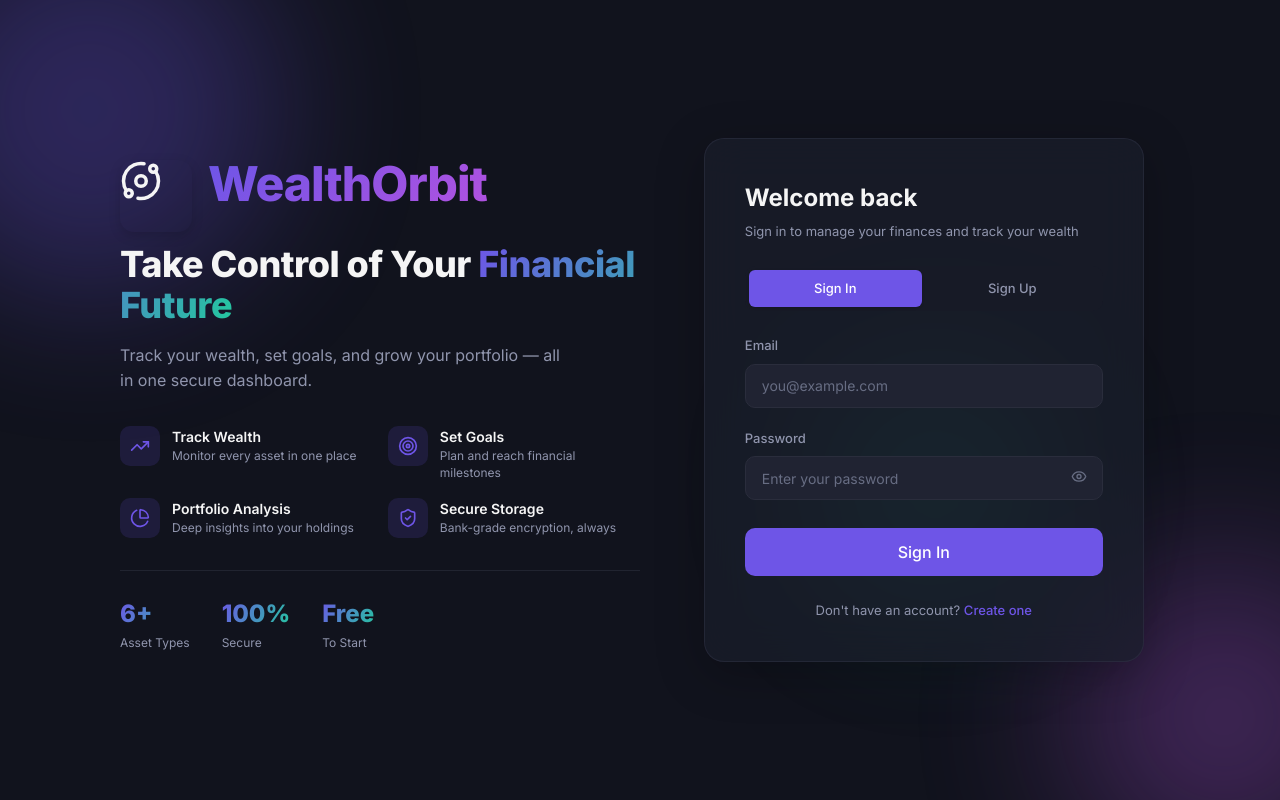
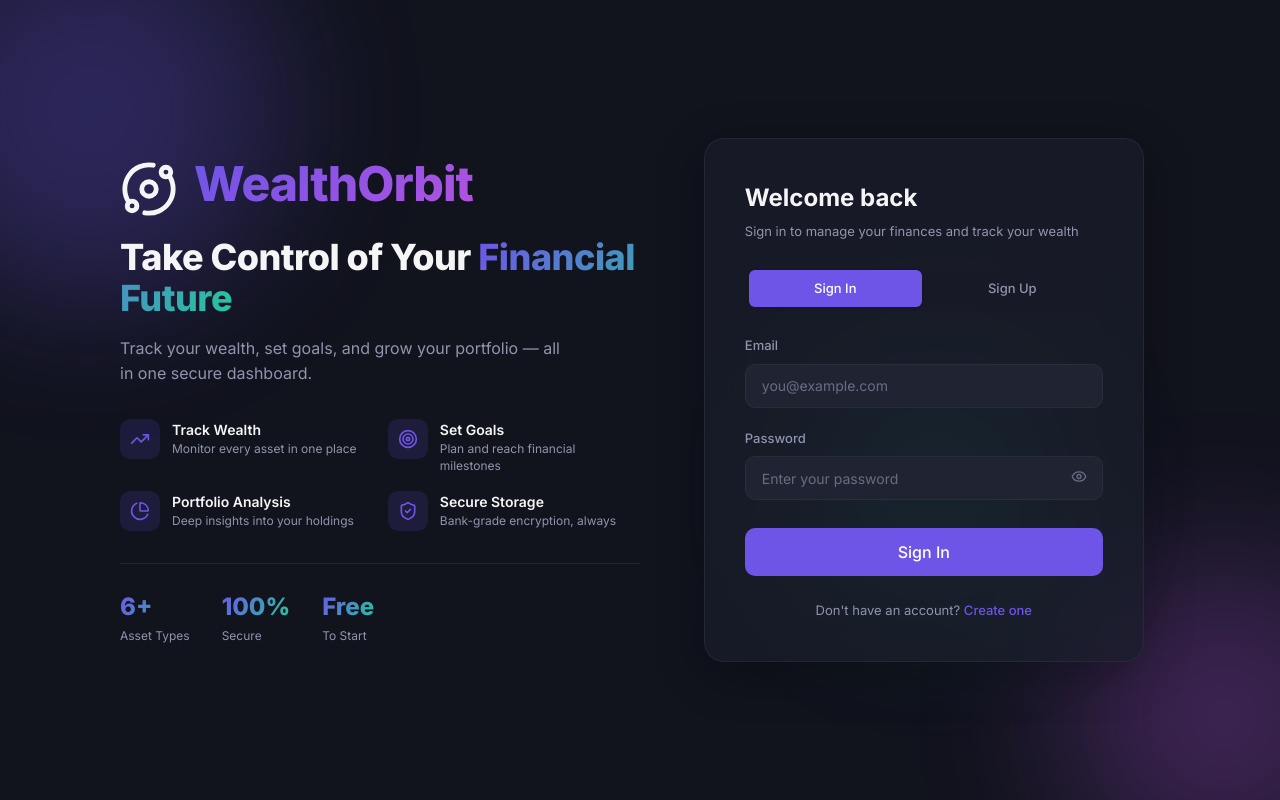
Before and after one commit to DangarSanjay0111/WealthOrbit, a React (Vite) app in the folder client/: page /login in a window 1280 px wide. Built offline with nearby package versions, Linux system fonts and the light colour scheme; no server answers.

Commit message:
Polish login page

```diff
--- a/client/src/pages/auth/Auth.css
+++ b/client/src/pages/auth/Auth.css
@@ -85,13 +85,14 @@
 }
 
 .auth-brand-logo {
-  width: 72px;
-  height: 72px;
-  border-radius: var(--radius-lg);
-  box-shadow: var(--shadow-md);
-  /* Caps sit lower than the line-box center; nudge the logo down so its
+  display: flex;
+  align-items: center;
+  justify-content: center;
+  flex-shrink: 0;
+  color: var(--text-primary);
+  /* Caps sit lower than the line-box center; nudge the icon down so its
      centre circle lands on the optical middle of the WealthOrbit wordmark. */
-  transform: translateY(12px);
+  transform: translateY(5px);
 }
 
 .auth-brand-text {
--- a/client/src/pages/auth/Login.jsx
+++ b/client/src/pages/auth/Login.jsx
@@ -54,8 +54,8 @@ export default function Login() {
         {/* ===== Left: branding / marketing ===== */}
         <aside className="auth-brand">
           <div className="auth-brand-head">
-            <div className="sidebar-logo-icon auth-brand-logo">
-              <Orbit size={42} />
+            <div className="auth-brand-logo">
+              <Orbit size={58} />
             </div>
             <div className="auth-brand-text">
               <span className="auth-brand-name">WealthOrbit</span>
```
